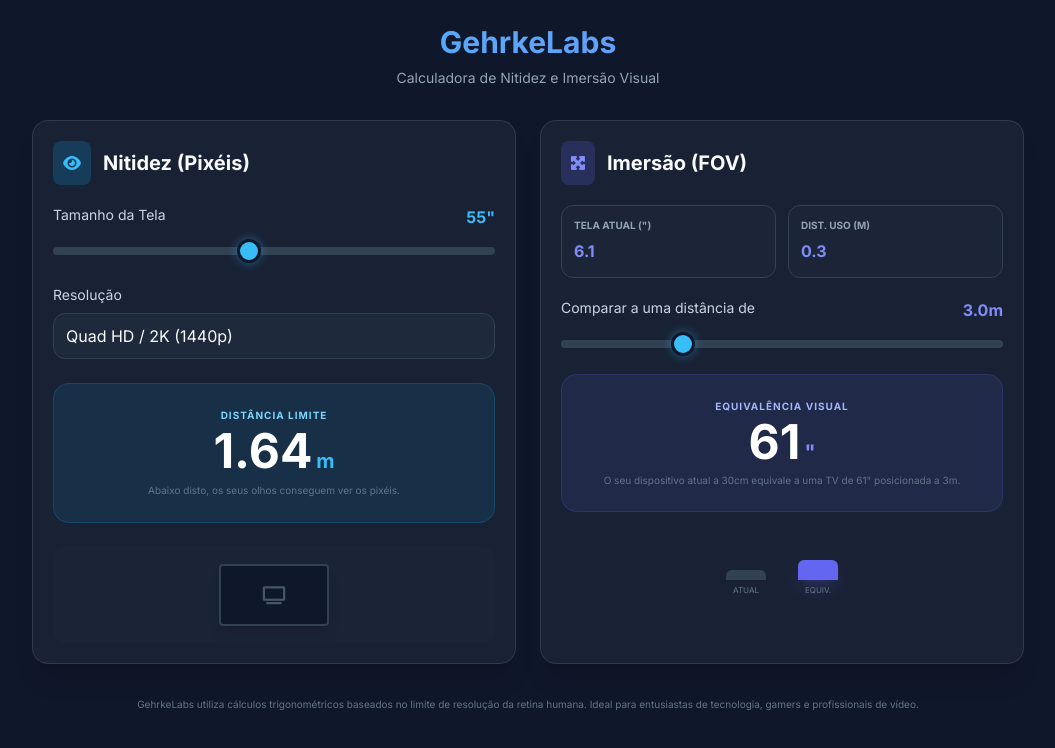
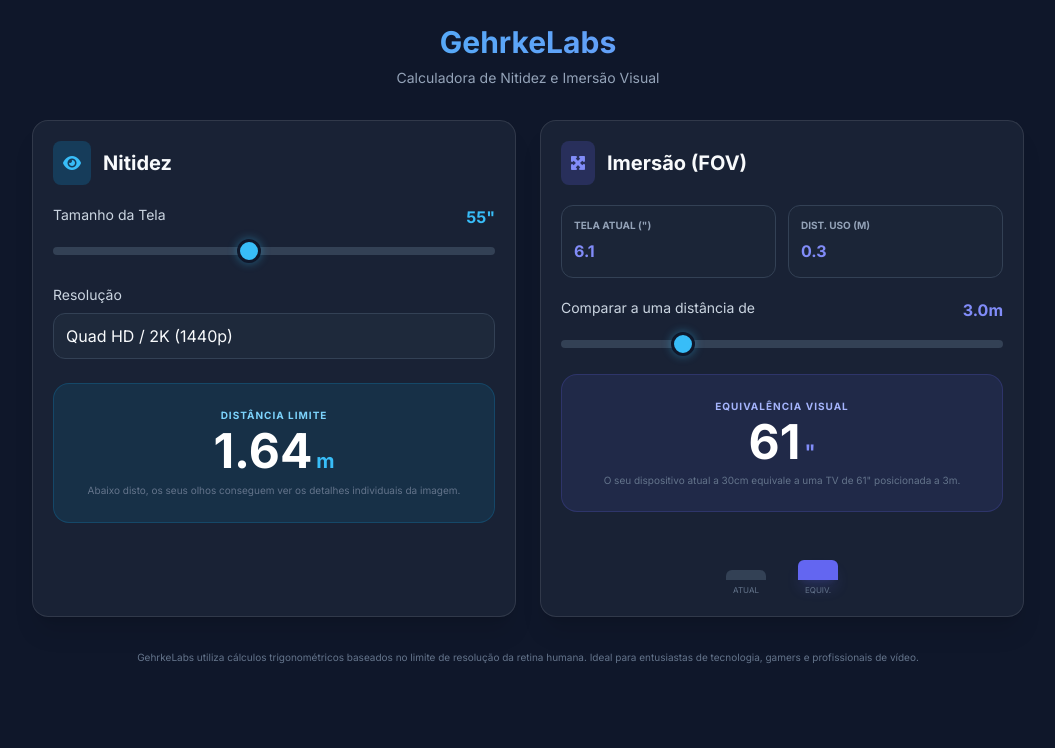
Before and after one commit to Kenobitests/tamanhotelas, a plain HTML site: page index.html in a window 1280 px wide. Shown: the whole page, without its empty margins (112-1167 px from the left). Drawn offline with nearby package versions, Linux system fonts and the light colour scheme.

Commit message:
distanciatelas

```diff
--- a/index.html
+++ b/index.html
@@ -81,7 +81,7 @@
                     <div class="p-2.5 bg-sky-500/20 rounded-lg text-sky-400">
                         <i class="fas fa-eye"></i>
                     </div>
-                    <h2 class="text-xl font-bold">Nitidez (Pixéis)</h2>
+                    <h2 class="text-xl font-bold">Nitidez</h2>
                 </div>
 
                 <div class="space-y-6">
@@ -108,13 +108,7 @@
                     <div class="bg-sky-500/10 border border-sky-500/20 rounded-2xl py-6 text-center">
                         <p class="text-[10px] text-sky-300 uppercase tracking-widest font-bold mb-1">Distância Limite</p>
                         <div class="text-5xl font-bold text-white"><span id="min-dist">--</span><span class="text-xl ml-1 text-sky-400" id="dist-unit">m</span></div>
-                        <p class="text-[10px] text-slate-500 mt-2 px-4">Abaixo disto, os seus olhos conseguem ver os pixéis.</p>
-                    </div>
-
-                    <div class="h-24 w-full bg-slate-800/30 rounded-xl flex items-center justify-center relative overflow-hidden">
-                        <div id="tv-mockup" class="bg-slate-900 border-2 border-slate-700 rounded transition-all duration-500 flex items-center justify-center shadow-lg">
-                            <div id="device-icon" class="text-slate-600"></div>
-                        </div>
+                        <p class="text-[10px] text-slate-500 mt-2 px-4">Abaixo disto, os seus olhos conseguem ver os detalhes individuais da imagem.</p>
                     </div>
                 </div>
             </section>
@@ -182,8 +176,6 @@
         const minDistEl = document.getElementById('min-dist');
         const distUnitEl = document.getElementById('dist-unit');
         const tvSizeVal = document.getElementById('tv-size-val');
-        const tvMockup = document.getElementById('tv-mockup');
-        const deviceIcon = document.getElementById('device-icon');
 
         // Elementos Comparador
         const compSizeInput = document.getElementById('comp-size');
@@ -211,18 +203,6 @@
             } else {
                 minDistEl.innerText = distanceMeters.toFixed(2);
                 distUnitEl.innerText = "m";
-            }
-
-            // UI Mockup Adaptativo
-            if (size < 15) {
-                tvMockup.style.width = '30px'; tvMockup.style.height = '55px';
-                deviceIcon.innerHTML = '<i class="fas fa-mobile-alt text-[10px]"></i>';
-            } else if (size < 35) {
-                tvMockup.style.width = '70px'; tvMockup.style.height = '40px';
-                deviceIcon.innerHTML = '<i class="fas fa-laptop text-xs"></i>';
-            } else {
-                tvMockup.style.width = '110px'; tvMockup.style.height = '62px';
-                deviceIcon.innerHTML = '<i class="fas fa-tv text-lg"></i>';
             }
         }
 
```
